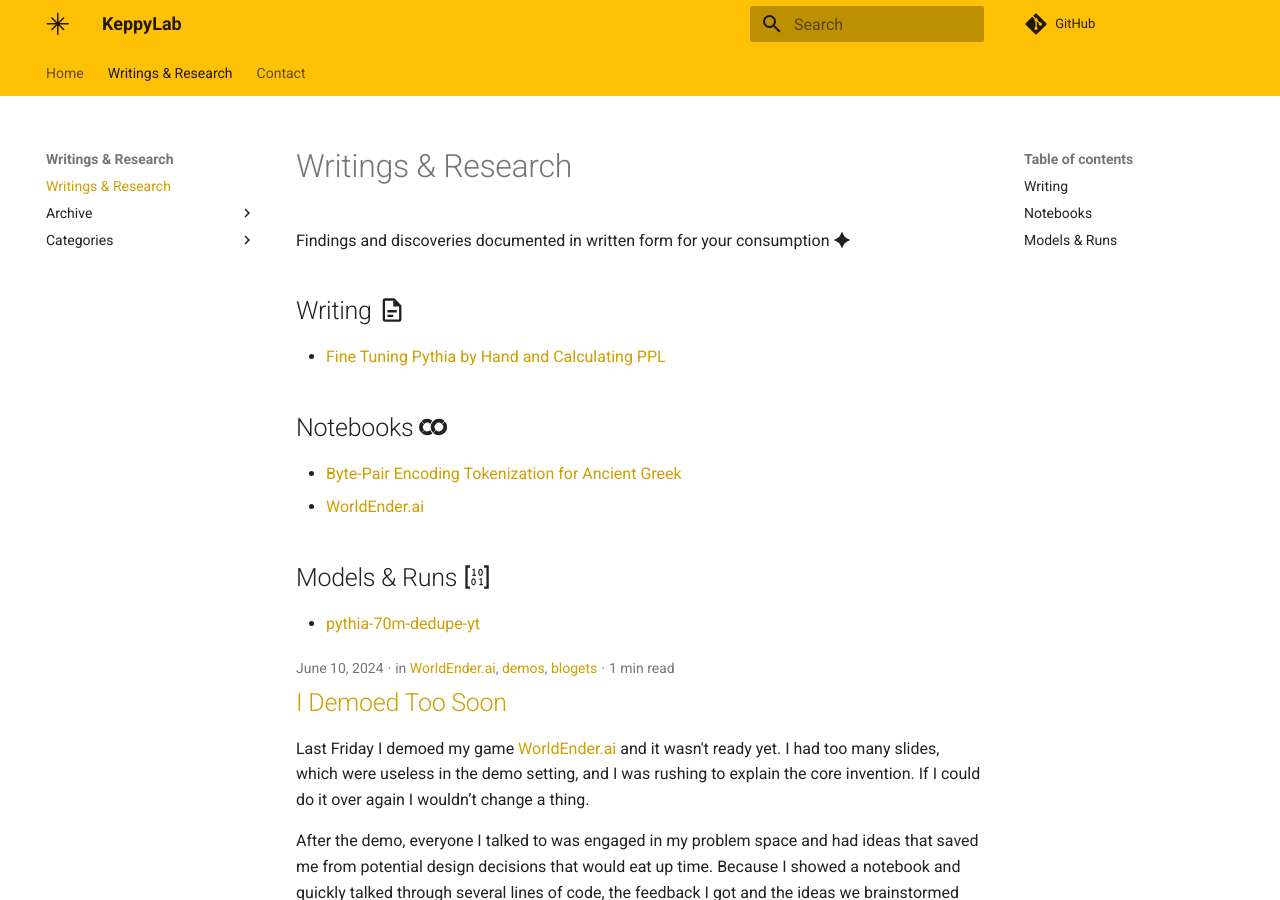
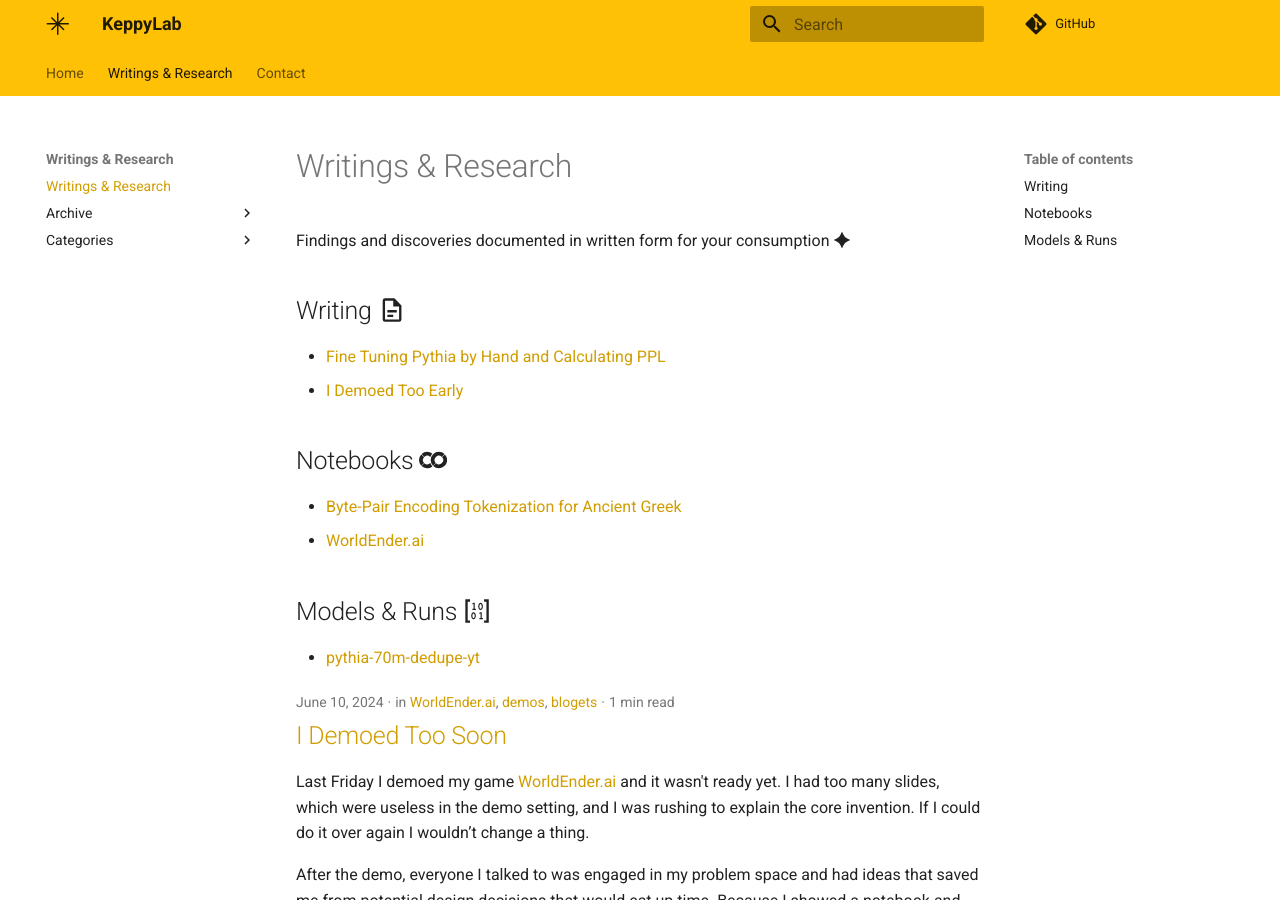
Before and after one commit to keppy/KeppyLab, an MkDocs documentation site: the page built from docs/blog/index.md, in a window 1280 px wide and 900 px high. Built offline with MkDocs 1.6.1 and Material for MkDocs 9.7.7, drawn with Linux system fonts in a browser that asks for light colours; comment, search, counter and statistics services are not loaded.

Commit message:
add blog post to index

```diff
--- a/docs/blog/index.md
+++ b/docs/blog/index.md
@@ -3,6 +3,7 @@ Findings and discoveries documented in written form for your consumption :octico
 
 ## Writing :material-file-document-outline:
 - [Fine Tuning Pythia by Hand and Calculating PPL](./posts/fine-tuning-pythia.md)
+- [I Demoed Too Early](./posts/i-demoed-too-early.md)
 
 ## Notebooks :simple-googlecolab:
 - [Byte-Pair Encoding Tokenization for Ancient Greek](https://github.com/keppy/KeppyLab/blob/master/Copy_of_Byte_Pair_Encoding_tokenization.ipynb)
```
